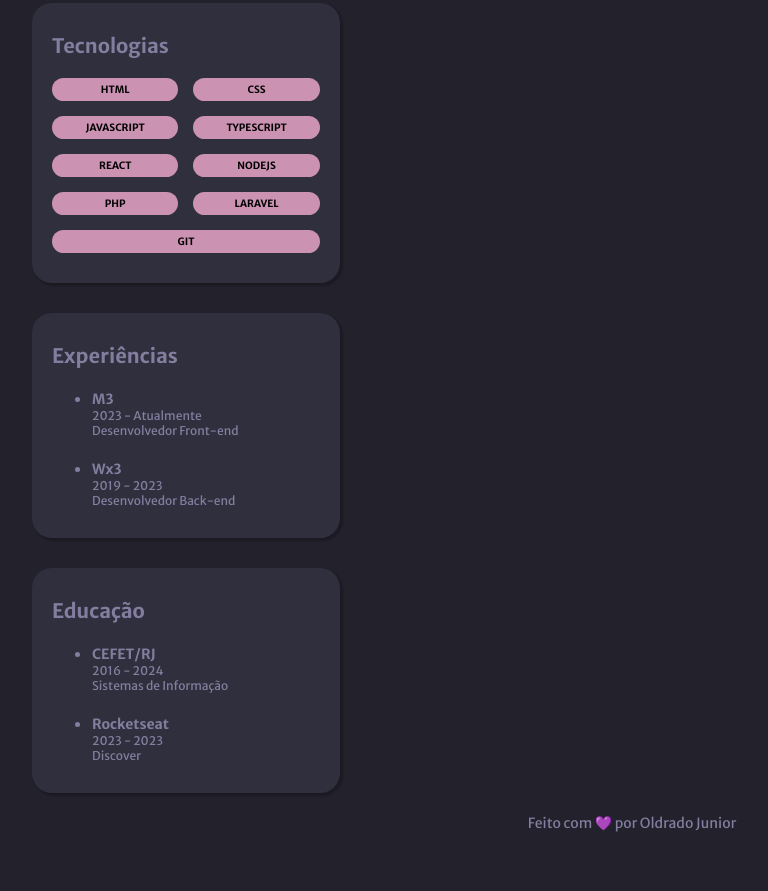
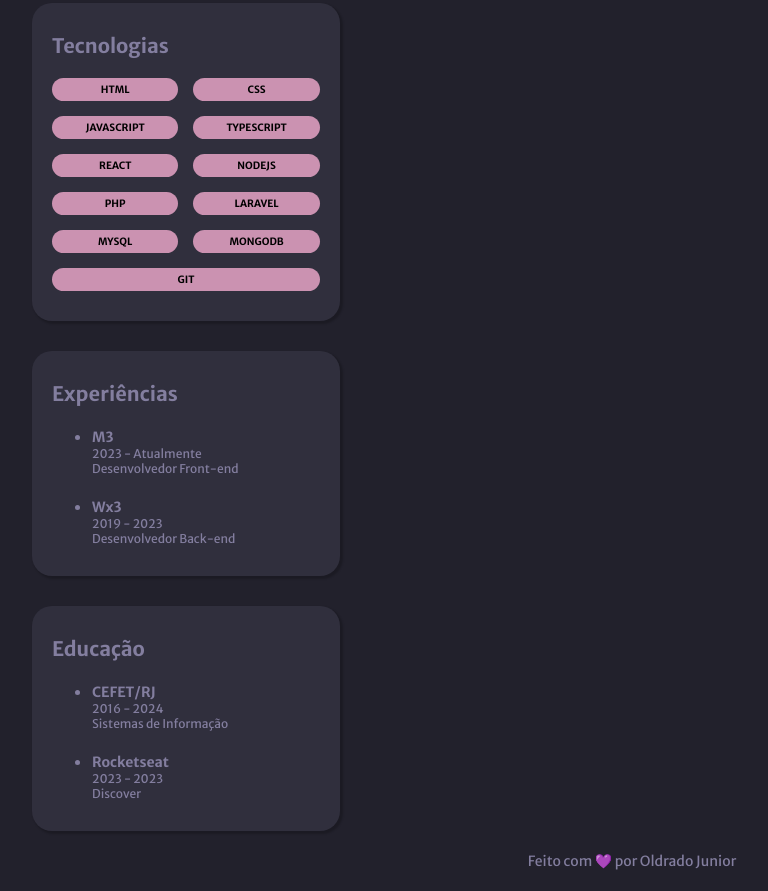
Before and after one commit to oldrado-jr/portfolio, a plain HTML site: page index.html in a window 1280 px wide. Shown: the part 738-1629 px from the top of the page, without its empty margins (8-776 px from the left). Before the commit the page ends 1591 px from the top, so only its background shows below. Drawn offline with Linux system fonts and the light colour scheme.

Commit message:
feat: add more technologies in the tech list

```diff
--- a/index.html
+++ b/index.html
@@ -80,6 +80,8 @@
             <li>NodeJS</li>
             <li>PHP</li>
             <li>Laravel</li>
+            <li>MySQL</li>
+            <li>MongoDB</li>
             <li>Git</li>
           </ul>
         </div>
```
